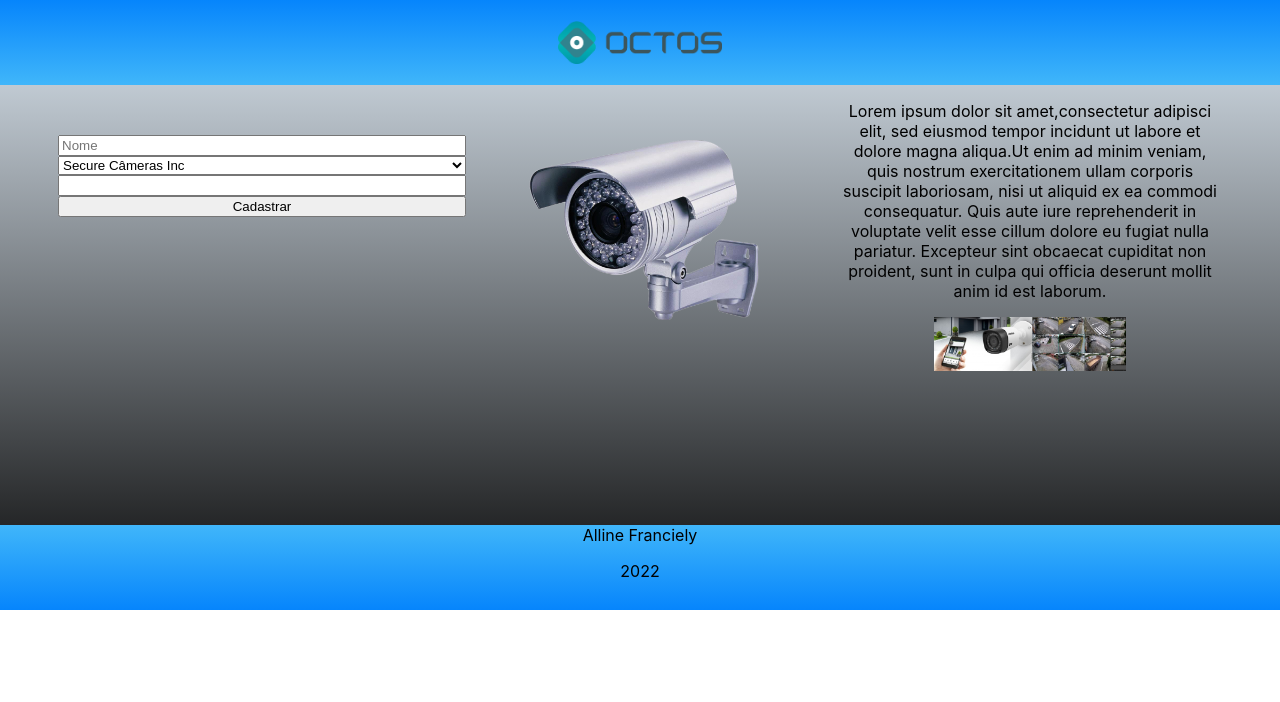
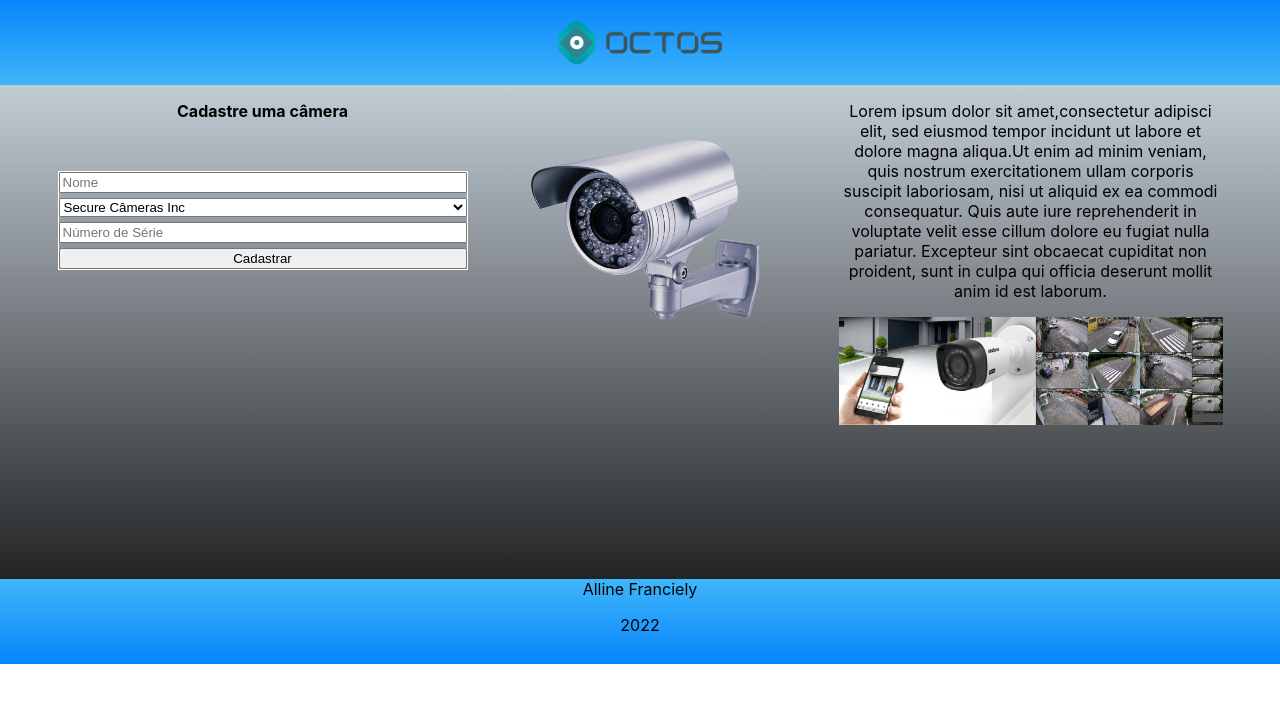
Before and after one commit to AllineFranciely/CamerasApplication-Frontend-React-JS, a React (Create React App) app: page / in a window 1280 px wide. Shown: the top 702 px of the page. Built offline with nearby package versions, Linux system fonts and the light colour scheme.

Commit message:
ajuste de formulário

```diff
--- a/src/components/formulario.tsx
+++ b/src/components/formulario.tsx
@@ -34,6 +34,7 @@ function Formulario() {
           id='Fabricante'
           onChange={onChangeSelect}
           required
+          placeholder="Selecione"
         >
           <option value="Secure Câmeras Inc">Secure Câmeras Inc</option>
           <option value="Surveillance Cams LLC">Surveillance Cams LLC</option>
@@ -46,6 +47,7 @@ function Formulario() {
           id='Serie'
           type='number'
           onChange={onChange}
+          placeholder="Número de Série"
           required
         />
         <button type='submit'>Cadastrar</button>
--- a/src/components/styles/Formulario.css
+++ b/src/components/styles/Formulario.css
@@ -1,10 +1,22 @@
 .inputs {
+  border: solid 1px white;
   display: flex;
   flex-direction: column;
   margin-top: 50px;
-  width: 100%;
+
 }
 
 #Nome {
+  margin-bottom: 5px;
   width: 400px;
 }
+
+#Fabricante {
+  margin-bottom: 5px;
+  width: 408px;
+}
+
+#Serie {
+  margin-bottom: 5px;
+  width: 400px;
+}
--- a/src/pages/Home.tsx
+++ b/src/pages/Home.tsx
@@ -11,6 +11,7 @@ function Home() {
       <Header />
       <div className="body">
         <div className="forms">
+          <p><b>Cadastre uma câmera</b></p>
           <Formulario />
         </div>
         <img className="camera" src={Camera} alt="Cãmera de segurança" />
--- a/src/pages/styles/Home.css
+++ b/src/pages/styles/Home.css
@@ -15,7 +15,7 @@
 }
 
 .imgSecurity {
-  width: 50%;
+  width: 100%;
 }
 
 .texto {
```
